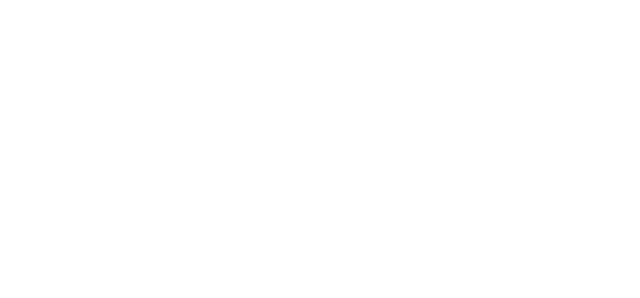
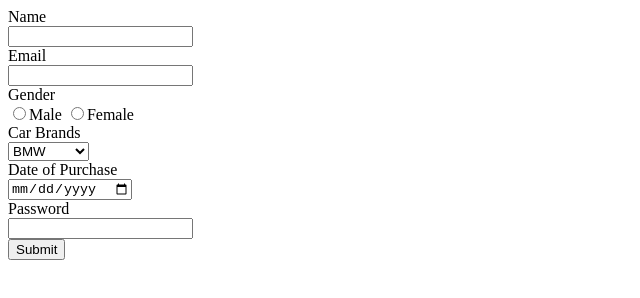
Before and after one commit to acciojob/car-insurance-form-goelkartik1910, a website: page main.html in a window 1280 px wide. Shown: the whole page, without its empty margins (0-640 px from the left). Drawn offline with Linux system fonts and the light colour scheme.

Commit message:
created a submission

```diff
--- a/main.html
+++ b/main.html
@@ -8,6 +8,27 @@
 
 <body>
 	<!-- the entire body must be written by student -->
+	<form action="#" method="post">
+		<label for="name" id="name">Name</label><br>
+		<input type="text" name="name" required><br>
+		<label for="email" id="email">Email</label><br>
+		<input type="email" name="email" required><br>
+		<label for="gender" id="gender">Gender</label><br>
+		<input type="radio" name="gender">Male
+		<input type="radio" name="gender">Female<br>
+		<label for="cars" id="cars">Car Brands</label><br>
+		<select type="text" name="cars" required>
+                <option value="bmw">BMW</option>
+                <option value="audi">Audi</option>
+                <option value="mercedez">Mercedez</option>
+            </select>
+		<br>
+		<label for="dop" id="dop">Date of Purchase</label><br>
+		<input type="date" name="date" required><br>
+		<label for="password" id="password">Password</label><br>
+		<input type="password" name="password" required><br>
+		<input type="submit" name="submit" required>
+	</form>
     <script type="text/javascript" src="./script.js">
 </script>
 
```
